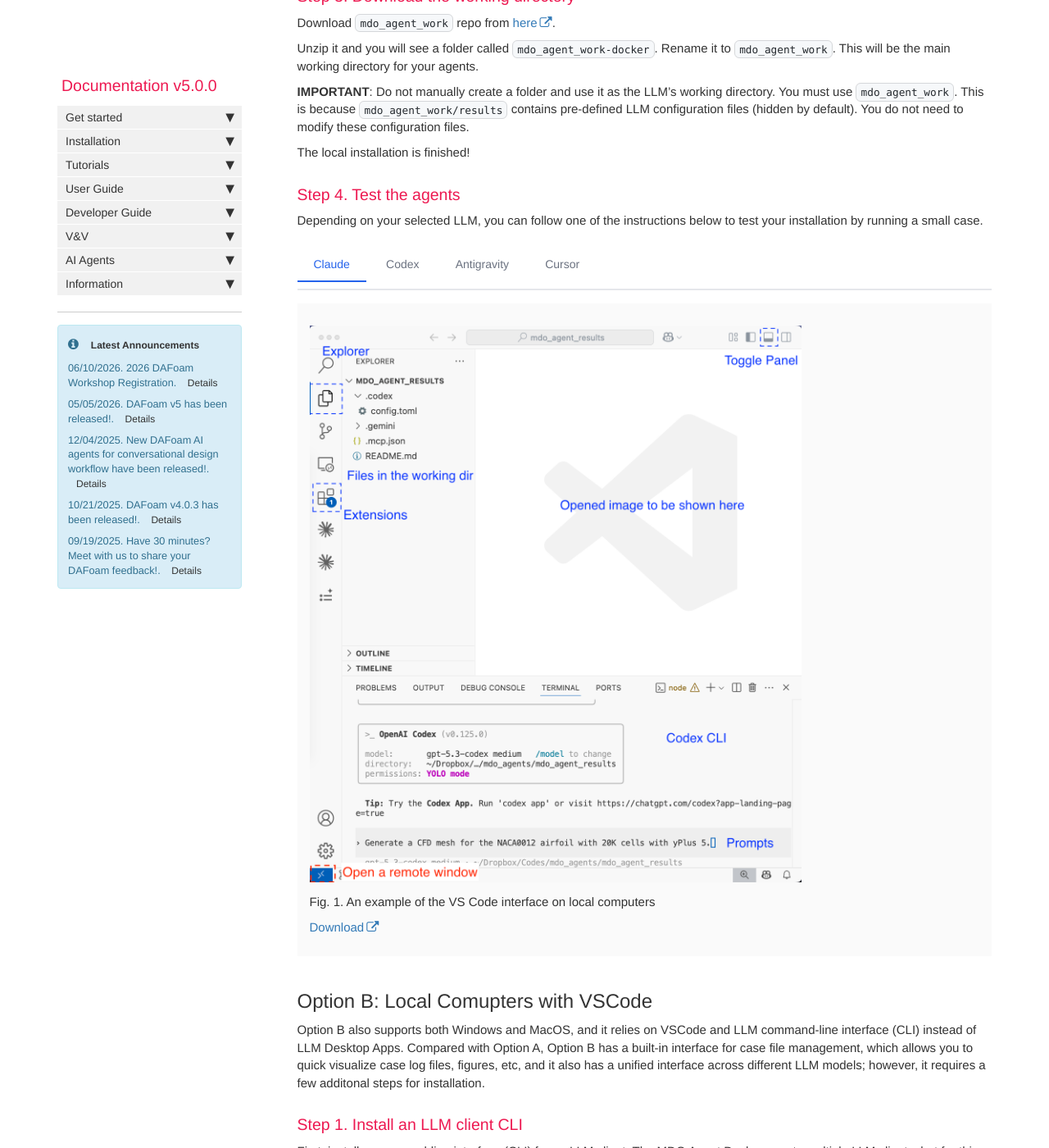
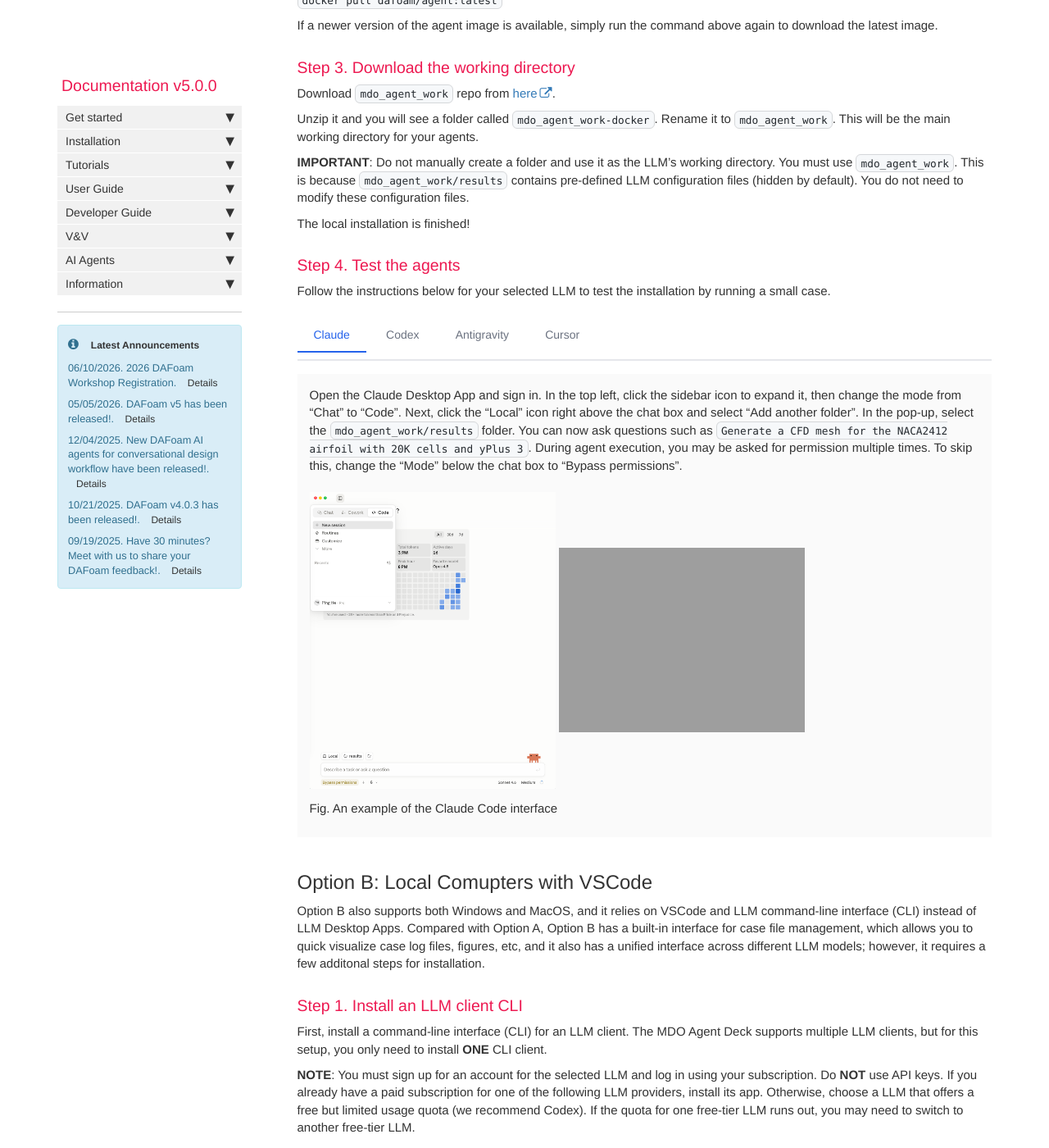
Before and after one commit to DAFoam/DAFoam.github.io, a Jekyll site: the page built from pages/mydoc/mydoc_ai_agent_installation_new.md, in a window 1280 px wide and 1400 px high, scrolled down 1488 px. Shown: the whole window at 82% size. Built offline with Jekyll 4.4.1, drawn with Linux system fonts in a browser that asks for light colours; comment, search, counter and statistics services are not loaded.

Commit message:
content update

```diff
--- a/pages/mydoc/mydoc_ai_agent_installation_new.md
+++ b/pages/mydoc/mydoc_ai_agent_installation_new.md
@@ -49,7 +51,7 @@ The local installation is finished!
 
 ### Step 4. Test the agents
 
-Depending on your selected LLM, you can follow one of the instructions below to test your installation by running a small case.
+Follow the instructions below for your selected LLM to test the installation by running a small case.
 
 <div class="tab-container" data-tab-group="platform">
 <div class="tab-buttons">
@@ -60,11 +62,12 @@ Depending on your selected LLM, you can follow one of the instructions below to
 </div>
 <div class="tab-content">
 
-<img src="{{ site.url }}{{ site.baseurl }}/images/tutorials/AI-local-vscode.png" style="width:600px !important;" />
+Open the Claude Desktop App and sign in. In the top left, click the sidebar icon to expand it, then change the mode from "Chat" to "Code". Next, click the "Local" icon right above the chat box and select "Add another folder". In the pop-up, select the `mdo_agent_work/results` folder. You can now ask questions such as `Generate a CFD mesh for the NACA2412 airfoil with 20K cells and yPlus 3`. During agent execution, you may be asked for permission multiple times. To skip this, change the "Mode" below the chat box to "Bypass permissions".
 
-Fig. 1. An example of the VS Code interface on local computers
+<img src="{{ site.url }}{{ site.baseurl }}/images/tutorials/AI-installation-claude-app.png" style="width:300px !important;" />
+<img src="{{ site.url }}{{ site.baseurl }}/images/tutorials/AI-installation-claude-result.png" style="width:300px !important;" />
 
-[Download](https://claude.com/download)
+Fig. An example of the Claude Code interface
 
 
 </div>
```
Also changed, not shown: other parts of pages/mydoc/mydoc_ai_agent_installation_new.md (+2 -0 lines), images/tutorials/AI-installation-claude-app.png (added), 1 other file.
